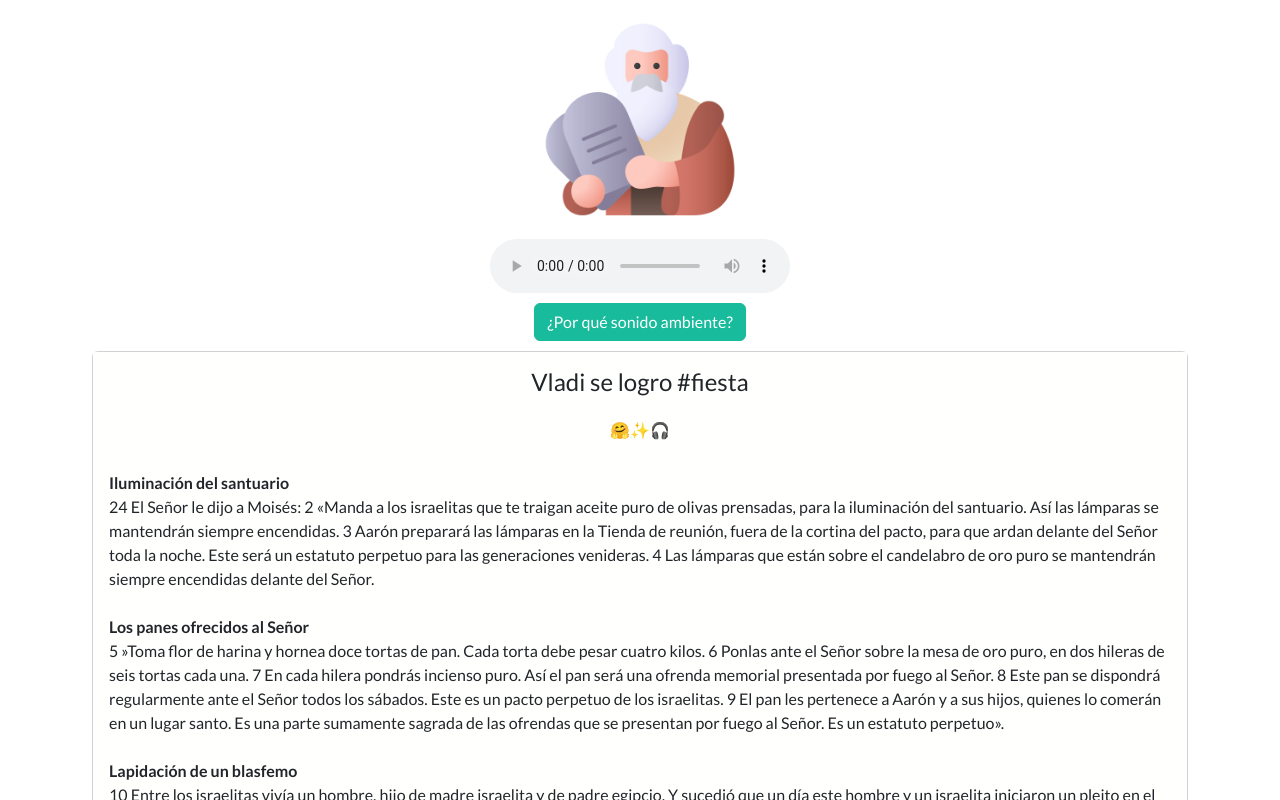
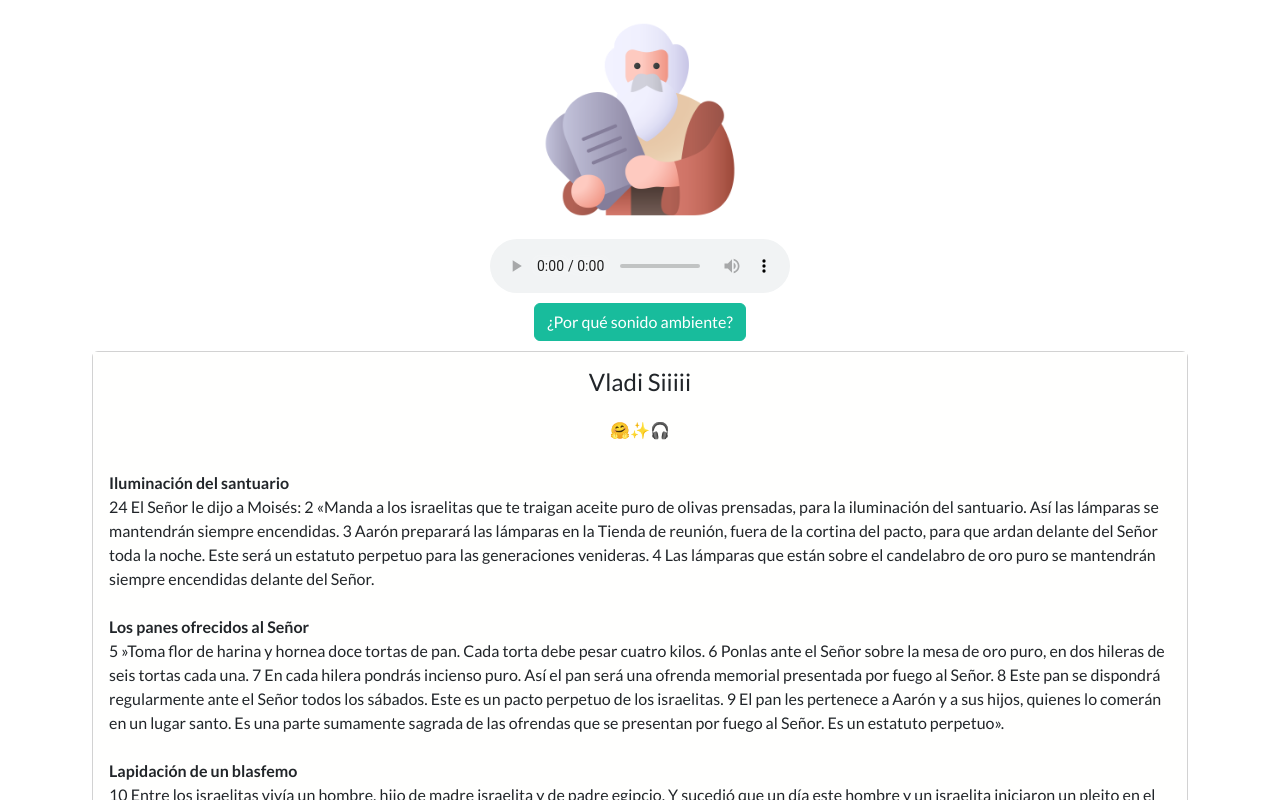
Before and after one commit to Vladimir4063/manadeldia, a plain HTML site: page templates/index.html in a window 1280 px wide. Shown: the top 800 px of the page. Drawn offline with nearby package versions, Linux system fonts and the light colour scheme; files that its build step writes are made by us from their sources; files whose address does not match are found by name.

Commit message:
si- desde linux

```diff
--- a/templates/index.html
+++ b/templates/index.html
@@ -74,7 +74,7 @@
       <div class="col">
         <div class="card">
           <div class="card-body" style="background-color:#fffffe">
-            <h4 class="card-title text-center">Vladi se logro #fiesta</h4>
+            <h4 class="card-title text-center">Vladi Siiiii</h4>
             <h6 class="card-subtitle mb-2 text-muted text-center"><br>🤗✨🎧</h6>
             <p class="card-text ">
               <br><strong> Iluminación del santuario </strong> <br>
```
